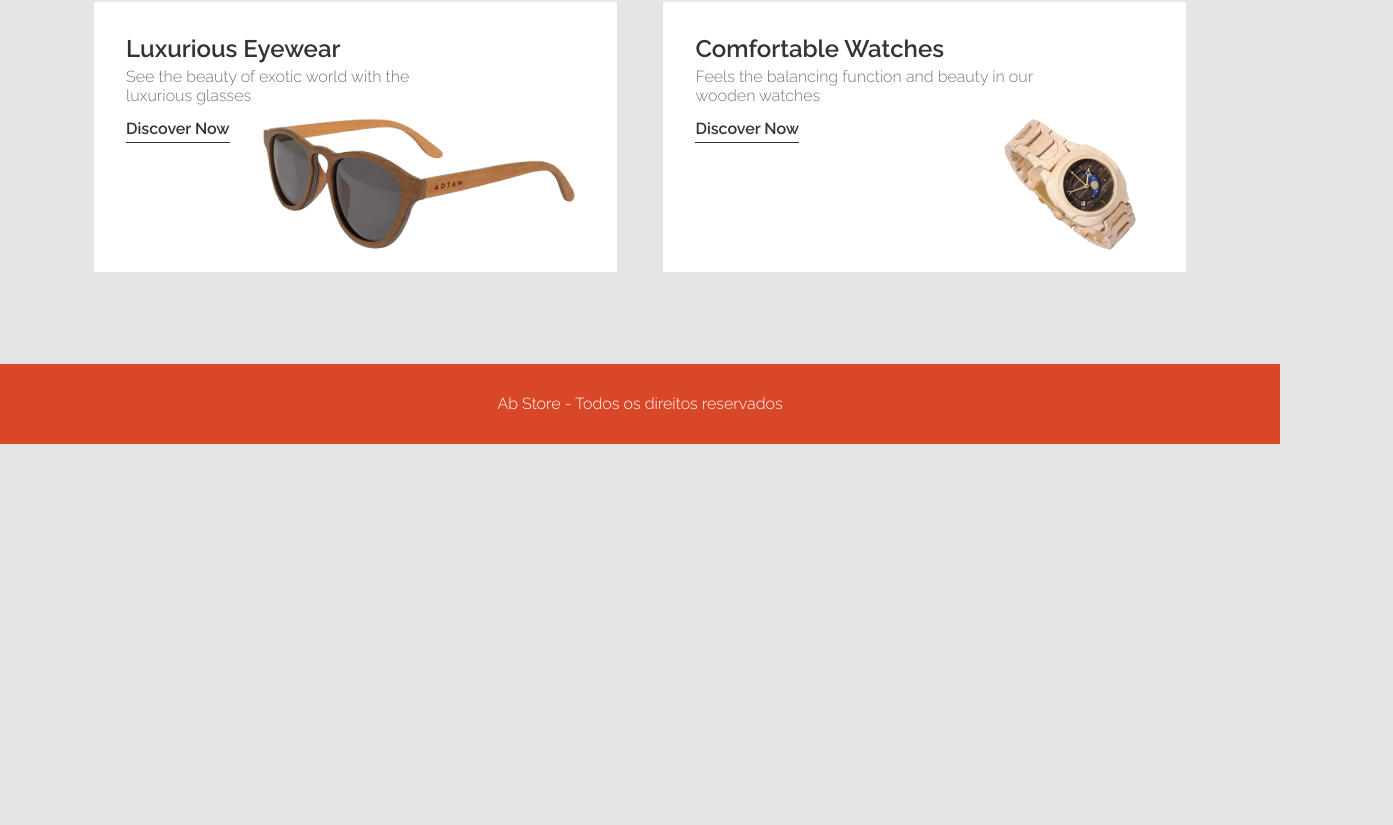
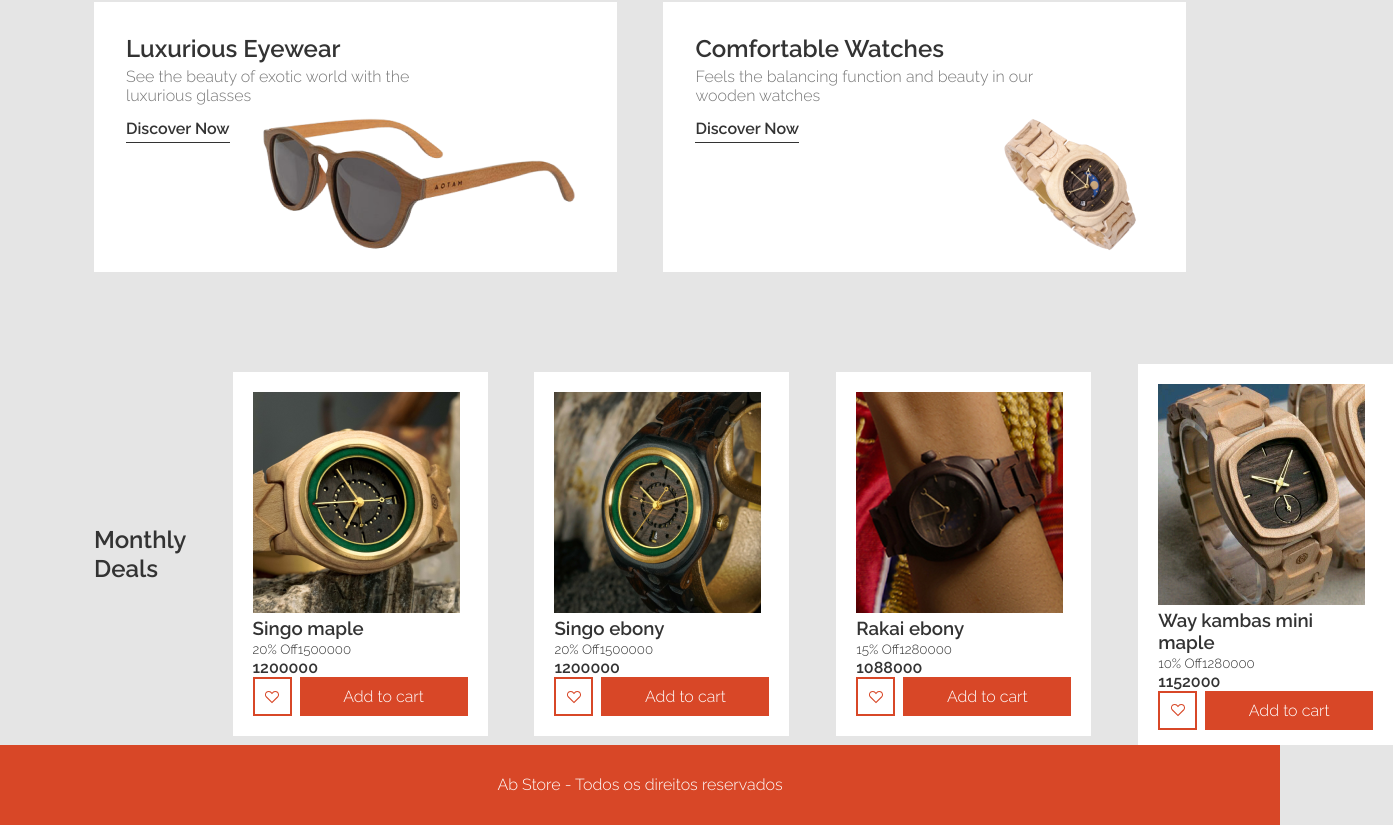
Before and after one commit to brenoangelo/abstore, a Next.js app: page / in a window 1280 px wide. Shown: the part 735-1560 px from the top of the page, 1393 px wide, since content can reach past the window. Before the commit the page ends 1179 px from the top, so only its background shows below. Built offline with nearby package versions, Linux system fonts and the light colour scheme.

Commit message:
started a monthly deals section

```diff
--- /dev/null
+++ b/src/components/BoxProduct/index.tsx
@@ -0,0 +1,36 @@
+import { Button } from '../Button'
+import styles from './styles.module.scss'
+
+import { VscHeart } from 'react-icons/vsc'
+
+type BoxProductProps = {
+  img: string;
+  discount?: number;
+  price: number;
+  url: string;
+  title: string;
+}
+
+export function BoxProduct({img, discount, price, url, title}: BoxProductProps) {
+
+  const finalPrice = discount ? price - (price/100 * discount) : price
+
+  return (
+    <div className={styles.box}>
+      <img src={img} alt={title} />
+      <h3>{title}</h3>
+      <small>{discount}% Off</small>
+      <small>{discount ? price : ''}</small>
+      <h4>{finalPrice}</h4>
+
+      <div className={styles.buttons}>
+        <Button isUnfilled>
+          <VscHeart />
+        </Button>
+        <Button onClick={() => alert('add no carrinho')}>
+          Add to cart
+        </Button>
+      </div>
+    </div>
+  )
+}
--- /dev/null
+++ b/src/components/BoxProduct/styles.module.scss
@@ -0,0 +1,21 @@
+.box {
+  max-width: 255px;
+  max-height: 381px;
+  padding: 1.25rem;
+
+  background: var(--white);
+}
+
+.buttons {
+  display: flex;
+  gap: 8px;
+
+  button {
+    height: 39px;
+    font-size: 1rem;
+  }
+
+  button:first-child {
+    max-width: 39px;
+  }
+}
--- a/src/pages/index.tsx
+++ b/src/pages/index.tsx
@@ -5,6 +5,14 @@ import { BsCartPlus } from 'react-icons/bs'
 
 import styles from './home.module.scss'
 import { BoxProductCategory } from '../components/BoxProductCategory'
+import { BoxProduct } from '../components/BoxProduct'
+
+const productsMonthlyDeals = [
+  { img: '/assets/singo-maple.png', title: 'Singo maple', discount: 20, price: 1500000, url: '/singo-maple' },
+  { img: '/assets/singo-ebony.png', title: 'Singo ebony', discount: 20, price: 1500000, url: '/singo-ebony' },
+  { img: '/assets/rakai-ebony.png', title: 'Rakai ebony', discount: 15, price: 1280000, url: '/rakai-ebony' },
+  { img: '/assets/way-kambas-mini.png', title: 'Way kambas mini maple', discount: 10, price: 1280000, url: '/way-kambas-mini' }
+]
 
 export default function Home() {
   return (
@@ -46,6 +54,26 @@ export default function Home() {
           />
         </div>
       </section>
+
+      <section className={styles.monthlyDeals}>
+        <div className={styles.container}>
+          <h2 className={styles.sectionTitle}>
+            Monthly Deals
+          </h2>
+
+          {productsMonthlyDeals.map(product => (
+            <BoxProduct
+              title={product.title}
+              url={product.url}
+              img={product.img}
+              discount={product.discount}
+              price={product.price}
+            />
+          ))}
+
+
+        </div>
+      </section>
     </>
   )
 }
```
